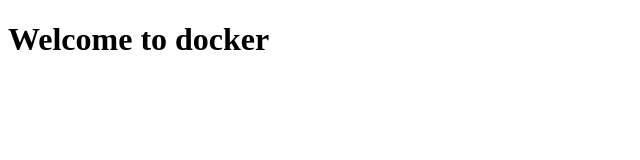
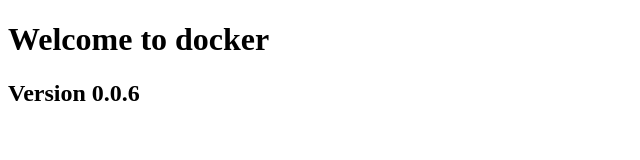
Before and after one commit to kit-data-manager/forTestOnly, a plain HTML site: page index.html in a window 1280 px wide. Shown: the whole page, without its empty margins (0-640 px from the left). Drawn offline with Linux system fonts and the light colour scheme.

Commit message:
Add version to website.

```diff
--- a/index.html
+++ b/index.html
@@ -4,5 +4,6 @@
 <head/>
 <body>
 <h1> Welcome to docker</h1>
+<h2> Version 0.0.6 </h2>
 </body>
 </html>
```
